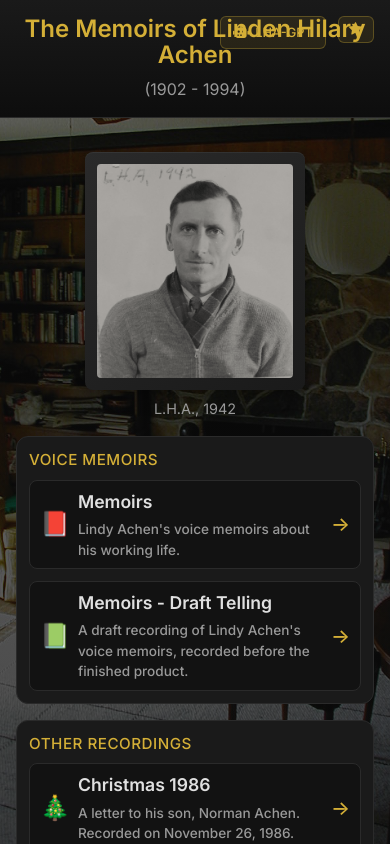
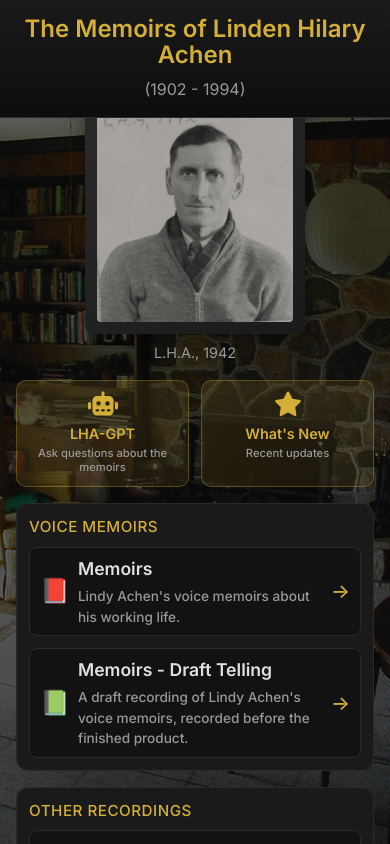
Before and after one commit to bfeist/lha-memoirs, a React (Vite) app: page / in a window 390 px wide. Built offline with nearby package versions, Linux system fonts and the light colour scheme; no server answers.

Commit message:
Improve mobile website layout

```diff
--- a/src/pages/Index.module.css
+++ b/src/pages/Index.module.css
@@ -41,75 +41,6 @@
   font-style: italic;
 }
 
-/* Header buttons container */
-.headerButtons {
-  position: absolute;
-  top: 1rem;
-  right: 1rem;
-  display: flex;
-  align-items: flex-start;
-  gap: 0.75rem;
-}
-
-/* LHA-GPT Chat button */
-.chatButton {
-  display: flex;
-  align-items: center;
-  gap: 0.4rem;
-  padding: 0.5rem 0.75rem;
-  font-size: 0.8rem;
-  font-weight: 500;
-  color: #d4af37;
-  cursor: pointer;
-  background: rgb(212 175 55 / 10%);
-  border: 1px solid rgb(212 175 55 / 30%);
-  border-radius: 6px;
-  transition:
-    background 0.2s,
-    border-color 0.2s;
-}
-
-.chatButton:hover {
-  background: rgb(212 175 55 / 20%);
-  border-color: rgb(212 175 55 / 50%);
-}
-
-/* What's New section */
-.whatsNewContainer {
-  display: flex;
-  flex-direction: column;
-  align-items: flex-end;
-  gap: 0.25rem;
-}
-
-.whatsNewButton {
-  display: flex;
-  align-items: center;
-  gap: 0.4rem;
-  padding: 0.5rem 0.75rem;
-  font-size: 0.8rem;
-  font-weight: 500;
-  color: #d4af37;
-  cursor: pointer;
-  background: rgb(212 175 55 / 10%);
-  border: 1px solid rgb(212 175 55 / 30%);
-  border-radius: 6px;
-  transition:
-    background 0.2s,
-    border-color 0.2s;
-}
-
-.whatsNewButton:hover {
-  background: rgb(212 175 55 / 20%);
-  border-color: rgb(212 175 55 / 50%);
-}
-
-.lastUpdated {
-  font-size: 0.65rem;
-  color: #666666;
-  font-style: italic;
-}
-
 /* Main content */
 .main {
   position: fixed;
@@ -117,7 +48,7 @@
   left: 0;
   right: 0;
   bottom: 0;
-  padding-top: 9.5rem;
+  padding-top: 7rem;
   max-width: none;
   width: 100%;
   margin: 0;
@@ -162,6 +93,62 @@
   font-size: 0.9rem;
   color: #999999;
   font-style: italic;
+}
+
+/* Features section */
+.featuresSection {
+  display: flex;
+  flex-direction: row;
+  gap: 0.75rem;
+  max-width: 800px;
+  margin: 0 auto;
+  width: calc(100% - 2rem);
+}
+
+.featureButton {
+  display: flex;
+  flex-direction: column;
+  align-items: center;
+  gap: 0.5rem;
+  padding: 1rem 1.25rem;
+  background: linear-gradient(135deg, rgb(212 175 55 / 15%) 0%, rgb(180 140 40 / 10%) 100%);
+  border: 1px solid rgb(212 175 55 / 30%);
+  border-radius: 10px;
+  cursor: pointer;
+  transition: all 0.2s ease;
+  text-align: center;
+  flex: 1;
+}
+
+.featureButton:hover {
+  background: linear-gradient(135deg, rgb(212 175 55 / 25%) 0%, rgb(180 140 40 / 15%) 100%);
+  border-color: rgb(212 175 55 / 50%);
+  transform: translateY(-2px);
+  box-shadow: 0 4px 12px rgb(0 0 0 / 30%);
+}
+
+.featureIcon {
+  font-size: 1.75rem;
+  color: #d4af37;
+  flex-shrink: 0;
+}
+
+.featureContent {
+  display: flex;
+  flex-direction: column;
+  gap: 0.25rem;
+  align-items: center;
+}
+
+.featureTitle {
+  font-size: 1.1rem;
+  font-weight: 600;
+  color: #d4af37;
+}
+
+.featureDescription {
+  font-size: 0.8rem;
+  color: #999999;
 }
 
 /* Section titles */
@@ -309,21 +296,24 @@
     width: 220px;
   }
 
-  .whatsNewContainer {
-    top: 0.5rem;
-    right: 0.5rem;
+  .main {
+    padding-top: 6rem;
   }
 
-  .whatsNewButton {
-    padding: 0.4rem 0.6rem;
-    font-size: 0.75rem;
+  .featureButton {
+    padding: 0.75rem 0.5rem;
+    gap: 0.5rem;
   }
 
-  .whatsNewButton span {
-    display: none;
+  .featureIcon {
+    font-size: 1.5rem;
   }
 
-  .lastUpdated {
-    font-size: 0.6rem;
+  .featureTitle {
+    font-size: 0.9rem;
+  }
+
+  .featureDescription {
+    font-size: 0.7rem;
   }
 }
--- a/src/pages/Index.tsx
+++ b/src/pages/Index.tsx
@@ -45,31 +45,6 @@ function Index(): React.ReactElement {
           <h1 className={styles.title}>The Memoirs of Linden Hilary Achen</h1>
           <p className={styles.subtitle}>(1902 - 1994)</p>
         </div>
-        <div className={styles.headerButtons}>
-          <button
-            className={styles.chatButton}
-            onClick={() => setShowLhaGpt(true)}
-            aria-label="Chat with LHA-GPT"
-          >
-            <FontAwesomeIcon icon={faRobot} />
-            <span>LHA-GPT</span>
-          </button>
-          <div className={styles.whatsNewContainer}>
-            <button
-              className={styles.whatsNewButton}
-              onClick={() => setShowWhatsNew(true)}
-              aria-label="What's New"
-            >
-              <FontAwesomeIcon icon={faStar} />
-              <span>What&apos;s New</span>
-            </button>
-            {changelog?.generatedAt && (
-              <span className={styles.lastUpdated}>
-                Last updated: {new Date(changelog.generatedAt).toLocaleDateString()}
-              </span>
-            )}
-          </div>
-        </div>
       </header>
 
       {/* Main content */}
@@ -84,6 +59,36 @@ function Index(): React.ReactElement {
             />
           </div>
           <p className={styles.portraitCaption}>L.H.A., 1942</p>
+        </section>
+
+        {/* Interactive Features Buttons */}
+        <section className={styles.featuresSection}>
+          <button
+            className={styles.featureButton}
+            onClick={() => setShowLhaGpt(true)}
+            aria-label="Chat with LHA-GPT"
+          >
+            <FontAwesomeIcon icon={faRobot} className={styles.featureIcon} />
+            <div className={styles.featureContent}>
+              <span className={styles.featureTitle}>LHA-GPT</span>
+              <span className={styles.featureDescription}>Ask questions about the memoirs</span>
+            </div>
+          </button>
+          <button
+            className={styles.featureButton}
+            onClick={() => setShowWhatsNew(true)}
+            aria-label="What's New"
+          >
+            <FontAwesomeIcon icon={faStar} className={styles.featureIcon} />
+            <div className={styles.featureContent}>
+              <span className={styles.featureTitle}>What&apos;s New</span>
+              <span className={styles.featureDescription}>
+                {changelog?.generatedAt
+                  ? `Updated ${new Date(changelog.generatedAt).toLocaleDateString()}`
+                  : "Recent updates"}
+              </span>
+            </div>
+          </button>
         </section>
 
         {/* Memoirs section */}
--- a/src/pages/RecordingPlayer.module.css
+++ b/src/pages/RecordingPlayer.module.css
@@ -39,6 +39,9 @@
   border: 1px solid rgb(212 175 55 / 30%);
   border-radius: 0.375rem;
   transition: all 0.2s ease;
+  display: flex;
+  align-items: center;
+  gap: 0.5rem;
 }
 
 .backButton:hover {
@@ -129,6 +132,20 @@
 
   .title {
     font-size: 1.1rem;
+  }
+
+  .backButton {
+    width: 32px;
+    height: 32px;
+    padding: 0;
+    border-radius: 50%;
+    justify-content: center;
+    font-size: 0.9rem;
+    left: 0.5rem;
+  }
+
+  .backButtonText {
+    display: none;
   }
 }
 
--- a/src/pages/RecordingPlayer.tsx
+++ b/src/pages/RecordingPlayer.tsx
@@ -206,7 +206,7 @@ function RecordingPlayer(): React.ReactElement {
       <header className={styles.header}>
         <div className={styles.headerContent}>
           <Link to="/" className={styles.backButton} aria-label="Back to home">
-            ← Back
+            ←<span className={styles.backButtonText}> Back</span>
           </Link>
           <h1 className={styles.title}>
             <Link to="/">
```
